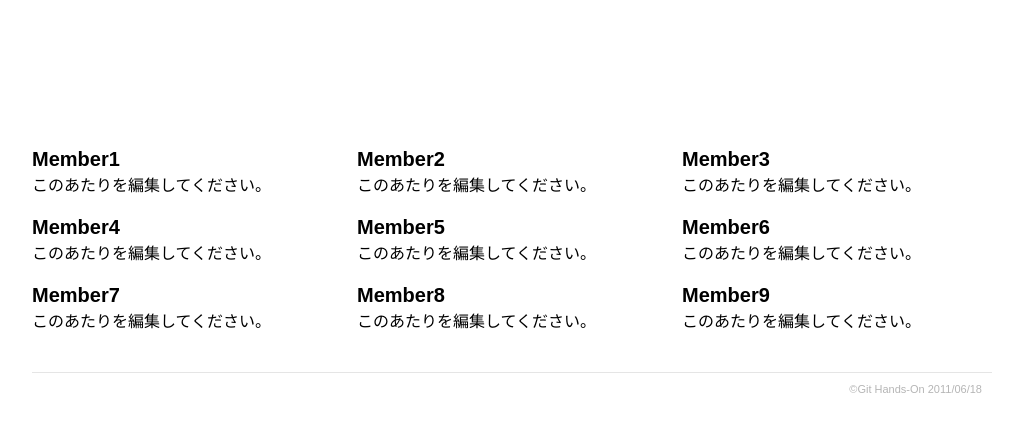
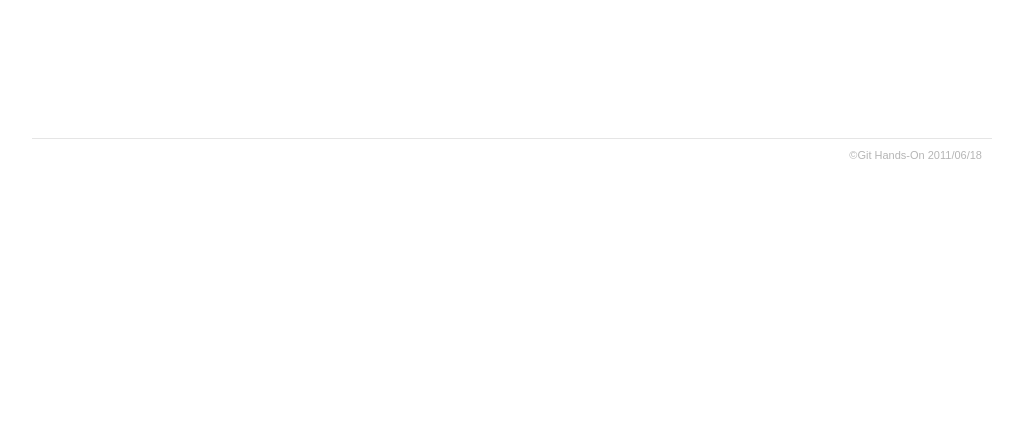
Before and after one commit to dataich/githandson, a plain HTML site: page views/index.html in a window 1280 px wide. Shown: the whole page, without its empty margins (128-1151 px from the left). Drawn offline with nearby package versions, Linux system fonts and the light colour scheme.

Commit message:
不要なデザインが残っていたので削除

```diff
--- a/views/index.html
+++ b/views/index.html
@@ -26,47 +26,6 @@
 <!-- //#header -->
 
 <div id="content" class="clearfix">
-  <div id="content-inner">
-    <div class="column">
-      <h3>Member1</h3>
-      <!-- このdiv内は自由に編集してOKです。-->
-      このあたりを編集してください。
-    </div>
-    <div class="column">
-      <h3>Member2</h3>
-      このあたりを編集してください。
-    </div>
-    <div class="column last">
-      <h3>Member3</h3>
-      このあたりを編集してください。
-    </div>
-    <div class="column">
-      <h3>Member4</h3>
-      <!-- このdiv内は自由に編集してOKです。-->
-      このあたりを編集してください。
-    </div>
-    <div class="column">
-      <h3>Member5</h3>
-      このあたりを編集してください。
-    </div>
-    <div class="column last">
-      <h3>Member6</h3>
-      このあたりを編集してください。
-    </div>
-    <div class="column">
-      <h3>Member7</h3>
-      <!-- このdiv内は自由に編集してOKです。-->
-      このあたりを編集してください。
-    </div>
-    <div class="column">
-      <h3>Member8</h3>
-      このあたりを編集してください。
-    </div>
-    <div class="column last">
-      <h3>Member9</h3>
-      このあたりを編集してください。
-    </div>
-  </div>
 </div>
 <!-- //#content -->
 
```
